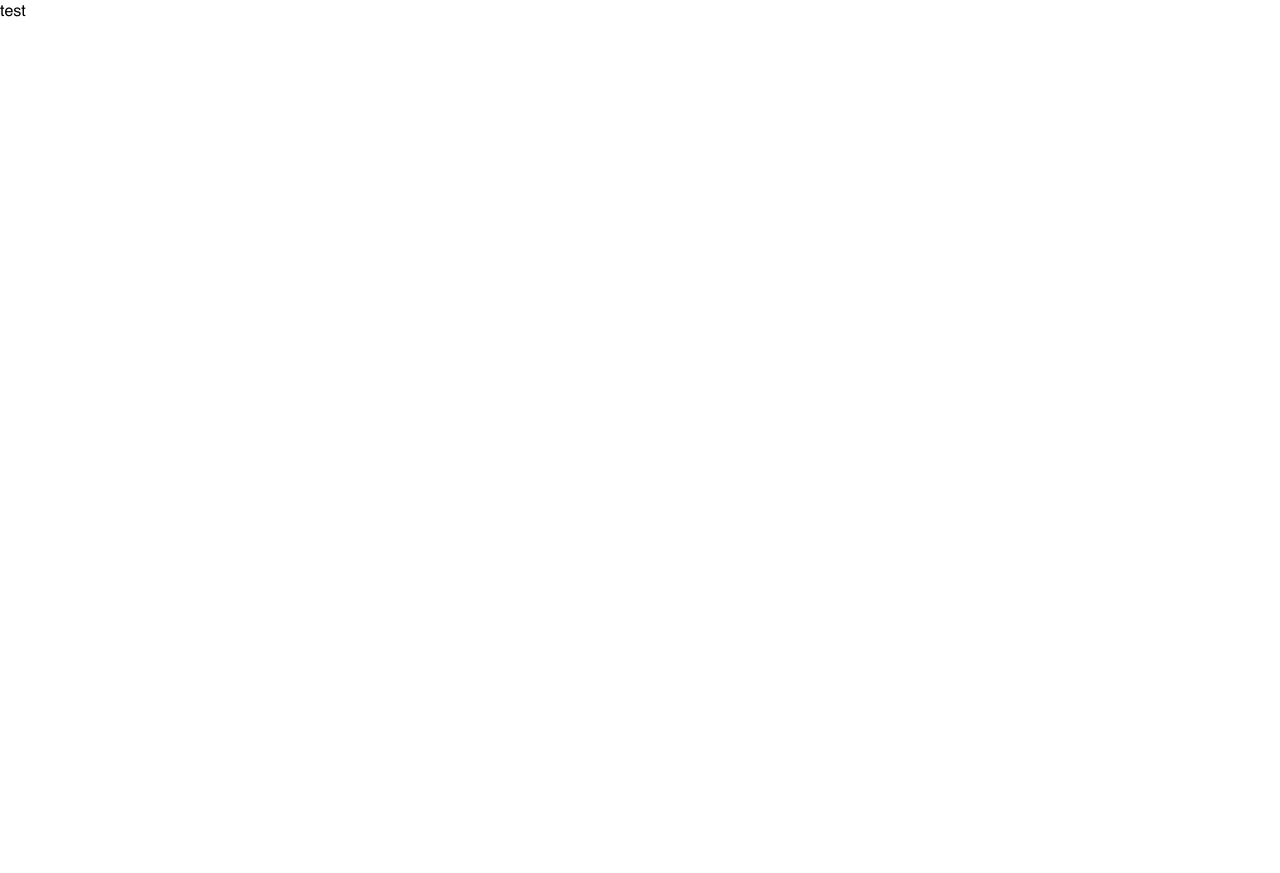
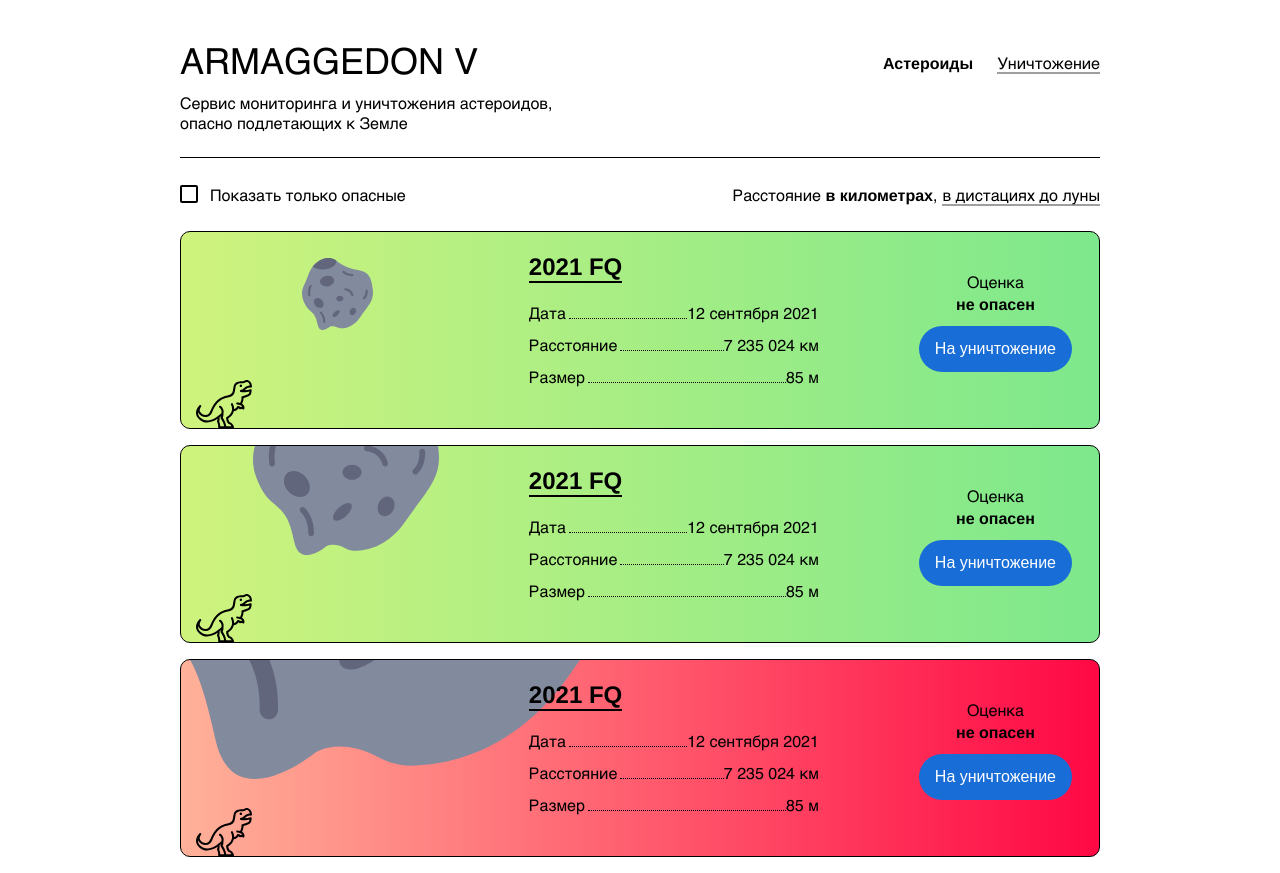
Before and after one commit to Dmitryaf/armaggedon, a React (Create React App) app: page /asteroids in a window 1280 px wide. Before the commit the page ends 800 px from the top, so only its background shows below. Built offline with nearby package versions, Linux system fonts and the light colour scheme; no server answers.

Commit message:
Added routes

```diff
--- a/src/App.js
+++ b/src/App.js
@@ -1,6 +1,23 @@
 import React from 'react';
+import { Route, Redirect, BrowserRouter, Switch } from 'react-router-dom';
+import Header from './components/Header/Header';
+import Asteroids from './pages/Asteroids/Asteroids';
+
 function App() {
-  return <div className='App'>test</div>;
+  return (
+    <BrowserRouter>
+      <div className='App'>
+        <div className='container'>
+          <Header />
+          <Switch>
+            <Route path='/asteroids' component={Asteroids} />
+            <Route path='/destruction' />
+            <Redirect to='/asteroids' />
+          </Switch>
+        </div>
+      </div>
+    </BrowserRouter>
+  );
 }
 
 export default App;
```
